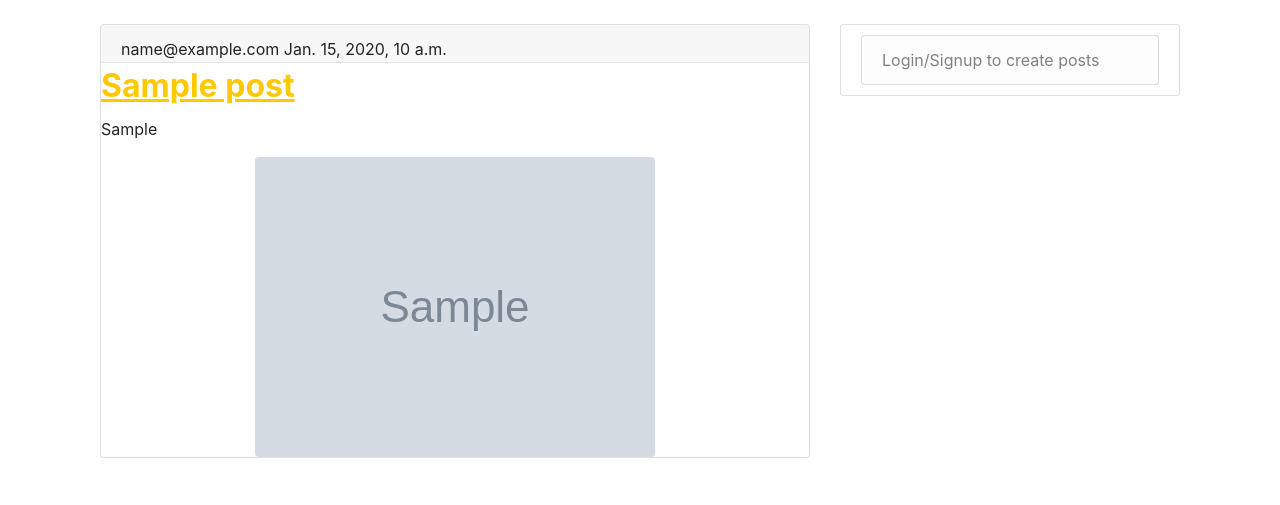
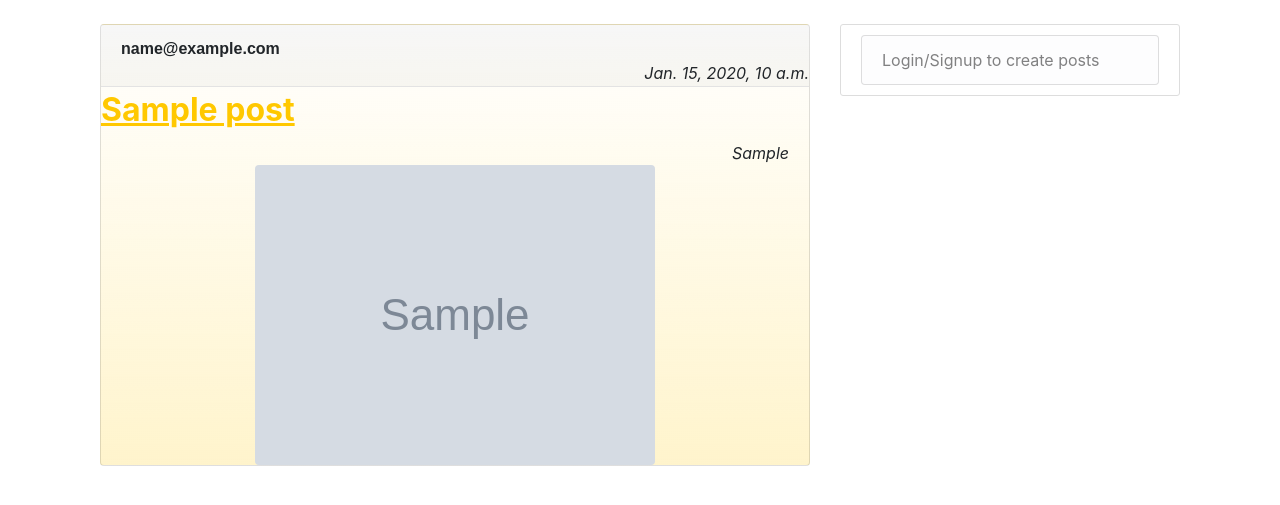
Before and after one commit to ContriHUB/Sheher, a Django app: page /blog/ in a window 1280 px wide. Shown: the part 56-561 px from the top of the page. Run offline with Django 3.2, Linux system fonts and the light colour scheme; tables that the repository leaves empty hold one stand-in row (Sample ...); some libraries are stand-ins or nearby versions.

Commit message:
Added more css

```diff
--- a/templates/blog/base.html
+++ b/templates/blog/base.html
@@ -28,7 +28,7 @@
         <div class="content-section">
           <ul class="list-group">
             {% if user.is_authenticated %}
-            <li class="list-group-item list-group-item-light"><a href="{% url 'your_posts' %}">Your posts</a></li>
+            <li class="list-group-item list-group-item-light" ><a href="{% url 'your_posts' %}">Your posts</a></li>
             <li class="list-group-item list-group-item-light"><a href="{% url 'post-create' %}">Create New Post</a></li>
             <li class="list-group-item list-group-item-light"><a href="{% url 'profile' %}">Profile</a></li>
             {% else %}
--- a/templates/blog/home.html
+++ b/templates/blog/home.html
@@ -2,14 +2,16 @@
 {% load static %}
 {% block content %}
     {% for post in posts %}
-    <div class="media-body card">
+    <div class="media-body card" style="background-image: linear-gradient(rgba(255,255,255), rgba(255,200,0,0.2));">
         <div class="article-metadata card-header">
+            <div style="font-family:sans-serif; font-weight:bold;">
             {{ post.author }}
-            {{ post.date_posted }}
+            </div>
+            <div style="text-align:right; width: 43rem; font-style: italic;">{{ post.date_posted }}</div>
         </div>
             <h2 class="card-title"><a href = "{% url 'post-detail' post.id %}">{{ post.title }}</a></h2>
             <div class="card-text">
-            <p class="article-content">{{ post.location }}</p>
+            <div class="article-content" style="text-align:right; width: 43rem; font-style: italic;">{{ post.location }}</div>
             {% if post.picture %}
             <img class="rounded mx-auto d-block" src="{{ post.picture.url }}" alt="image">
             {% endif %}
```
Also changed, not shown: templates/blog/your_post.html (+5 -3 lines).
